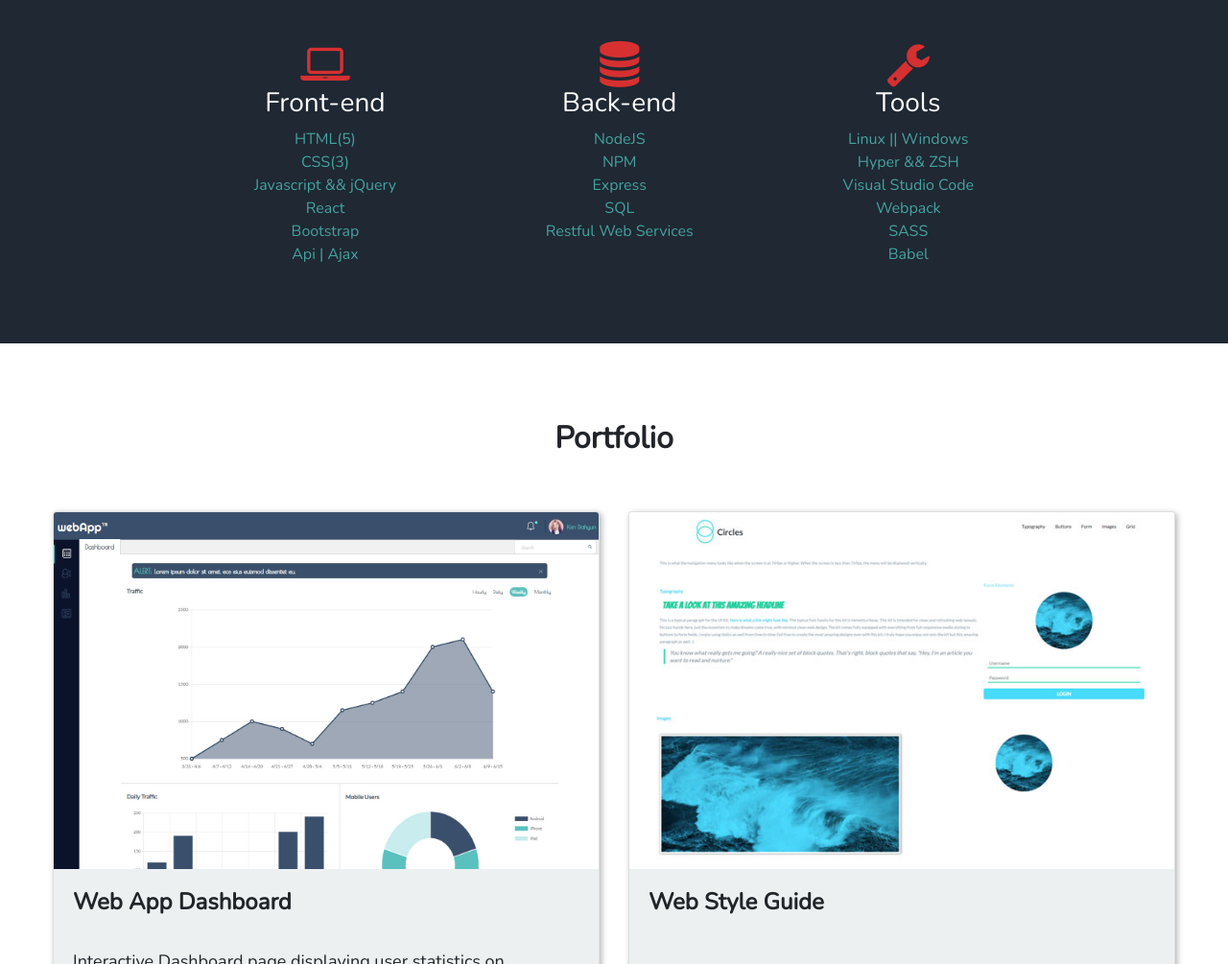
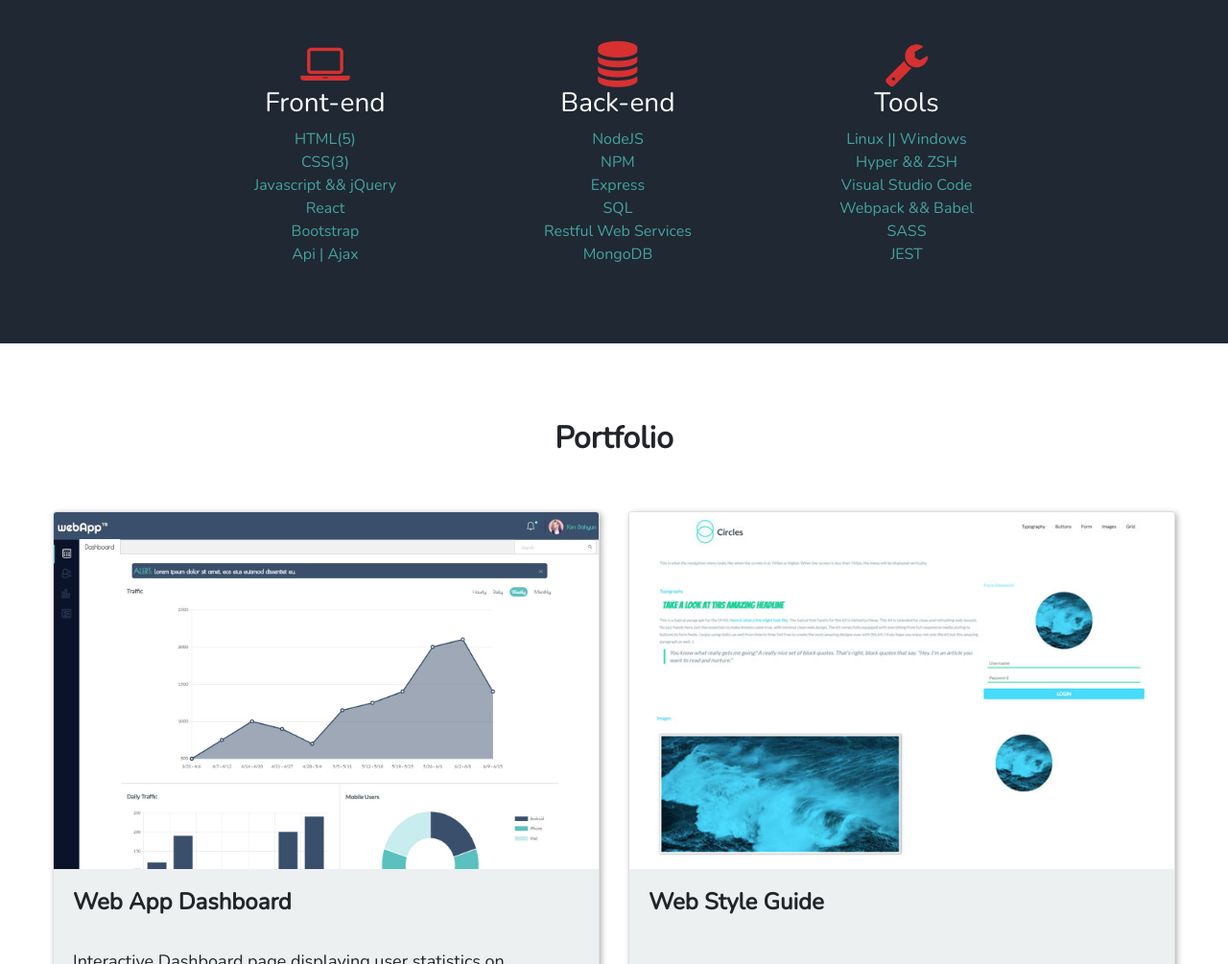
Before and after one commit to Melvin-Viana/personal-portfolio, a plain HTML site: page index.html in a window 1280 px wide. Shown: the part 939-1944 px from the top of the page at 96% size. Drawn offline with nearby package versions, Linux system fonts and the light colour scheme; some packages are replaced by stand-ins of ours; a script that the page names is missing.

Commit message:
Edit list of tools

```diff
--- a/index.html
+++ b/index.html
@@ -91,6 +91,7 @@
 						<li>Express</li>
 						<li>SQL</li>
 						<li>Restful Web Services</li>
+						<li>MongoDB</li>
 					</ul>
 				</div>
 				<div
@@ -106,9 +107,9 @@
 						<li>Linux || Windows</li>
 						<li>Hyper && ZSH</li>
 						<li>Visual Studio Code</li>
-						<li>Webpack</li>
+						<li>Webpack && Babel</li>
 						<li>SASS</li>
-						<li>Babel</li>
+						<li>JEST</li>
 					</ul>
 				</div>
 			</div>
@@ -218,7 +219,7 @@
 									React weather application powered by DarkSky and ipStack. Acquires current weather forecast based on the user's IP address.
 								</p>
 								<div class="portfolio-buttons">
-									<a href="http://weatherppmv.herokuapp.com" class="btn btn-demo"
+									<a href="http://weatherappmv.herokuapp.com" class="btn btn-demo"
 										target="_blank">Demo</a
 									>
 									<a href="https://github.com/Melvin-Viana/weather-app/" class="btn btn-code"
```
